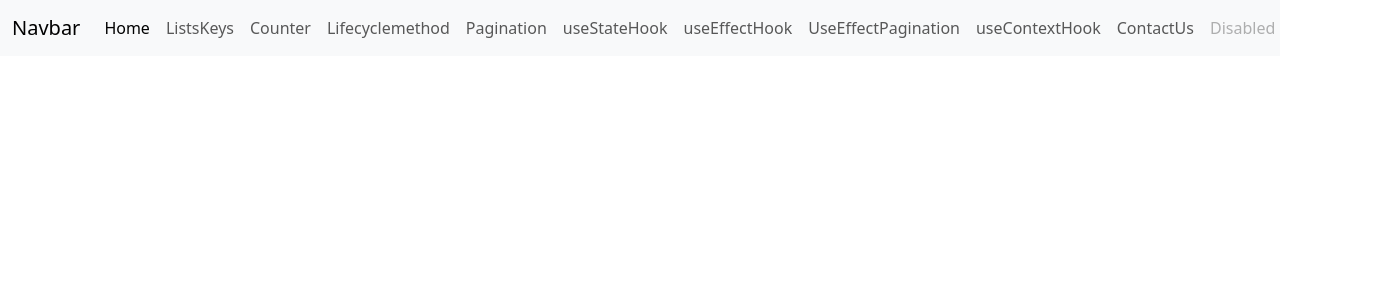
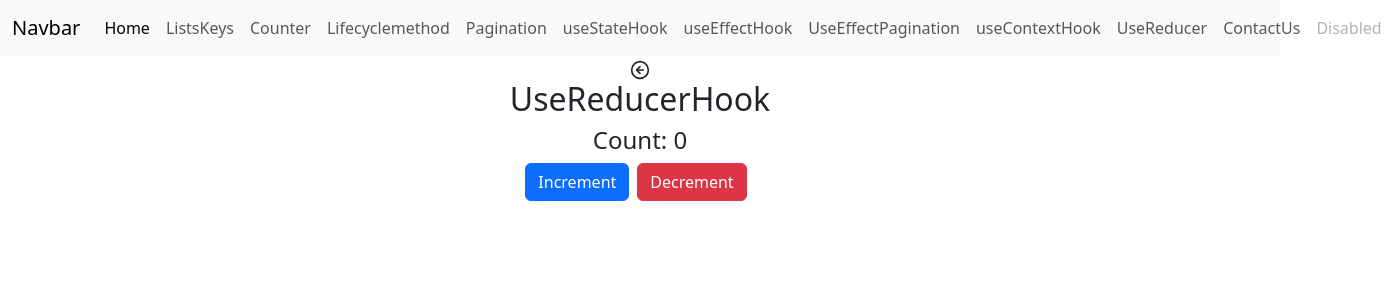
Before and after one commit to Chaitanyatraining/1902-react, a React (Create React App) app: page /usereducer in a window 1280 px wide. Shown: the top 300 px of the page, 1390 px wide, since content can reach past the window. Built offline with nearby package versions, Linux system fonts and the light colour scheme.

Commit message:
usereducer hook

```diff
--- a/package.json
+++ b/package.json
@@ -9,6 +9,7 @@
     "bootstrap": "^5.3.3",
     "react": "^18.2.0",
     "react-dom": "^18.2.0",
+    "react-feather": "^2.0.10",
     "react-router-dom": "^6.22.1",
     "react-scripts": "5.0.1",
     "web-vitals": "^2.1.4"
--- a/src/Components/Header.js
+++ b/src/Components/Header.js
@@ -40,6 +40,9 @@ const Header = () => {
                                 <Link to='/usecontext' class="nav-link">useContextHook</Link>
                             </li>
                             <li class="nav-item">
+                                <Link to='/usereducer' class="nav-link">UseReducer</Link>
+                            </li>
+                            <li class="nav-item">
                                 <Link to='/contactus' class="nav-link">ContactUs</Link>
                             </li>
                             <li class="nav-item">
--- /dev/null
+++ b/src/Components/Hooks/UseReducerHook.js
@@ -0,0 +1,42 @@
+import React, {useReducer} from 'react'
+import { ArrowLeftCircle } from 'react-feather'
+import { useNavigate } from 'react-router-dom'
+
+const UseReducerHook = () => {
+    const navigation = useNavigate()
+
+    const reducer = (currentState, action) => {
+        console.log(action)
+        switch(action.type){
+            case 'INCREMENT':
+                return currentState + action.payload;
+            case 'DECREMENT':
+                return currentState - action.payload;
+            default:
+                return currentState
+        }
+    }
+
+    const [count, dispatch] = useReducer(reducer, 0)
+
+  return (
+    <div>
+
+        <div>
+        <ArrowLeftCircle size={20}
+        onClick={()=>{navigation(-1)}}
+        />
+        <h2>UseReducerHook</h2>
+        </div>
+        <h4>Count: {count}</h4>
+        <button className='btn btn-primary me-2'
+            onClick={()=>{dispatch({type:"INCREMENT", payload:5})}}
+        >Increment</button>
+        <button className='btn btn-danger me-2'
+            onClick={()=>{dispatch({type:"DECREMENT", payload:5})}}
+        >Decrement</button>
+    </div>
+  )
+}
+
+export default UseReducerHook
--- a/src/Components/Routing/Routing.js
+++ b/src/Components/Routing/Routing.js
@@ -10,6 +10,7 @@ import UseStateCounter from '../Hooks/UseStateCounter'
 import UseEffectHook from '../Hooks/UseEffectHook'
 import UseEffectPagination from '../Hooks/UseEffectPagination'
 import UseContextHook from '../Hooks/UseContextHook'
+import UseReducerHook from '../Hooks/UseReducerHook'
 
 const Routing = () => {
   return (
@@ -25,6 +26,7 @@ const Routing = () => {
             <Route path="useeffecthook" element={<UseEffectHook />}  />
             <Route path="useeffectpagination" element={<UseEffectPagination />}  />
             <Route path="usecontext" element={<UseContextHook />}  />
+            <Route path="usereducer" element={<UseReducerHook />}  />
         </Routes>
     </div>
   )
```
Also changed, not shown: 1 other file (tests, documents, lock files or other folders).
